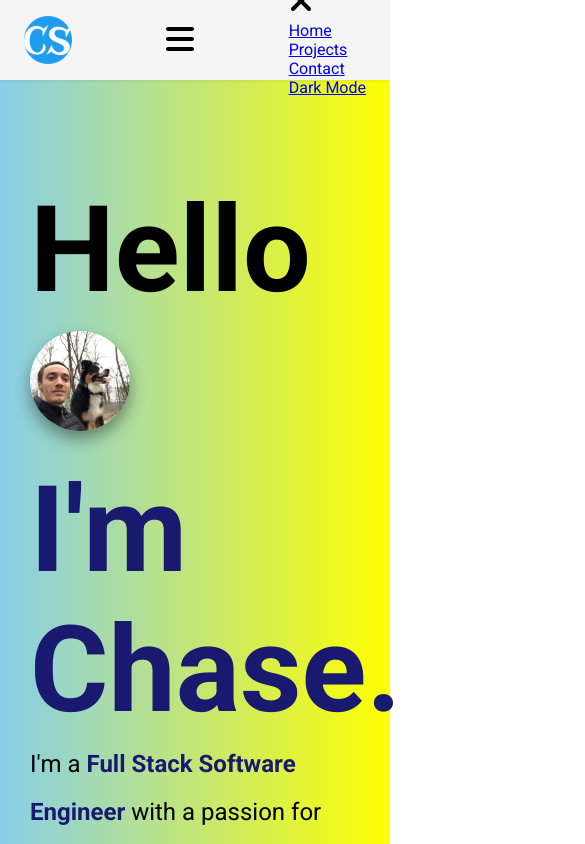
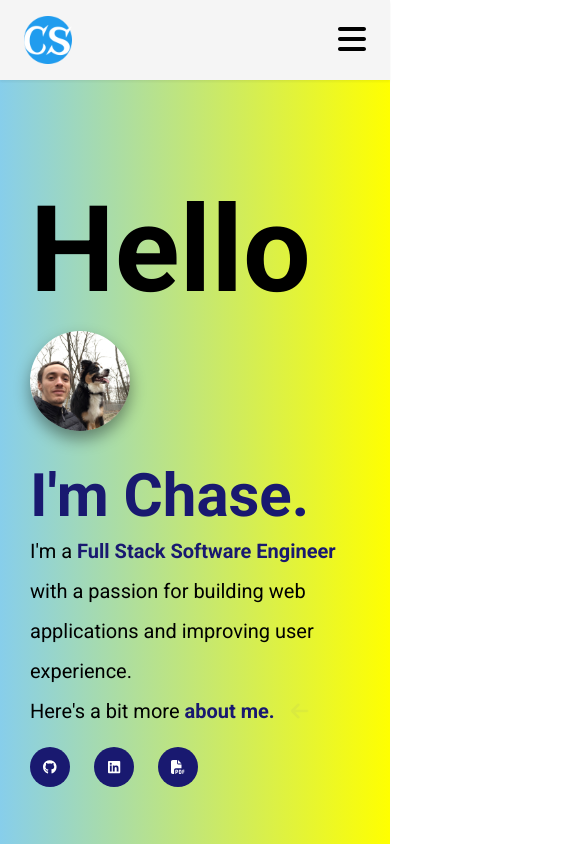
Before and after one commit to Swicky97/E-Portfolio, a React (Create React App) app: page / in a window 390 px wide. Shown: the top 844 px of the page, 585 px wide, since content can reach past the window. Built offline with nearby package versions, Linux system fonts and the light colour scheme.

Commit message:
Final touches

```diff
--- a/src/Components/Footer.jsx
+++ b/src/Components/Footer.jsx
@@ -1,7 +1,7 @@
 import React from "react";
 import { Link } from "react-router-dom";
 
-export default function Footer({ setShowModal }) {
+export default function Footer({ setShowModal, toggleContrast }) {
   return (
     <footer>
       <div className="footer__container">
--- a/src/Components/Modal.jsx
+++ b/src/Components/Modal.jsx
@@ -14,7 +14,7 @@ export default function Modal({ setShowModal }) {
         </h4>
         <p className="modal__para">
           I trained at Revature as a{" "}
-          <b className="blue--modal">full stack Java developer</b> improving my
+          <b className="blue--modal">full stack Java developer</b> in a 10 week course improving my
           proficiency in Spring Boot, Angular, and AWS.
           <br />
           In my spare time I recently completed a 6 week coding bootcamp,{" "}
--- a/src/Components/Nav.jsx
+++ b/src/Components/Nav.jsx
@@ -46,27 +46,27 @@ export default function Nav({ setShowModal, toggleContrast }) {
         </ul>
         <div className="menu__backdrop">
           <button className="btn__menu btn__menu--close">
-            <FontAwesomeIcon icon="fa-times" />
+            <FontAwesomeIcon icon="fa-times" onClick={closeMenu}/>
           </button>
           <ul className="menu__links">
             <li className="menu__list">
-              <Link to="/" className="menu__link">
+              <Link to="/" className="menu__link" onClick={closeMenu}>
                 Home
               </Link>
             </li>
             <li className="menu__list">
-              <Link to="/books" className="menu__link">
+              <Link to="/projects" className="menu__link" onClick={closeMenu}>
                 Projects
               </Link>
             </li>
             <li className="menu__list">
-              <a href="#" className="menu__link" onClick={() => setShowModal(true)}>
+              <a href="#" className="menu__link" onClick={() => { setShowModal(true); closeMenu(); }}>
                 Contact
               </a>
             </li>
             <li className="menu__list">
-              <a href="#" className="menu__link" onClick={() => setShowModal(true)}>
-                Dark Mode
+              <a href="#" className="menu__link" onClick={() => { toggleContrast(); closeMenu(); }}>
+                Toggle Dark Mode
               </a>
             </li>
           </ul>
--- a/src/index.css
+++ b/src/index.css
@@ -134,6 +134,7 @@ label {
 .dark-theme .tech__para,
 .dark-theme .language__name,
 .dark-theme .nav__a,
+.dark-theme .btn__menu,
 .dark-theme .footer__link,
 .dark-theme .footer__copyright {
   color: white;
@@ -214,6 +215,59 @@ nav {
   border: none;
   color: black;
   display: none;
+}
+
+/* NAV DROPDOWN */
+.menu__backdrop {
+  position: absolute;
+  background-color: #242424;
+  top: 0;
+  left: 0;
+  width: 100vw;
+  height: 100vh;
+  z-index: 100;
+  display: flex;
+  align-items: center;
+  justify-content: center;
+  visibility: hidden;
+  transition: all 300ms ease;
+  opacity: 0;
+  transform: translate(100%);
+}
+
+.menu--open {
+  max-height: 100vh;
+  overflow: hidden;
+}
+
+.menu--open .menu__backdrop {
+  visibility: visible;
+  opacity: 1;
+  transform: translate(0);
+}
+
+.menu__links {
+  display: flex;
+  flex-direction: column;
+  align-items: center;
+}
+
+.menu__list {
+  padding: 32px 0;
+}
+
+.menu__link {
+  color: white;
+  font-size: 40px;
+  text-decoration: none;
+}
+
+.btn__menu--close {
+  position: absolute;
+  top: 10px;
+  right: 20px;
+  padding: 8px;
+  color: white;
 }
 
 /* LANDING */
@@ -789,6 +843,22 @@ footer {
   .modal__half {
     padding: 8px 8px;
   }
+
+  .landing__title,
+  .about__title,
+  .tech__title {
+    font-size: 60px;
+  }
+
+  .landing__para,
+  .about__para,
+  .tech__para {
+    font-size: 20px;
+  }
+
+  .about__img {
+    height: 50px;
+  }
 }
 
 /* SMALL PHONES, LARGE SMARTPHONES */
```
